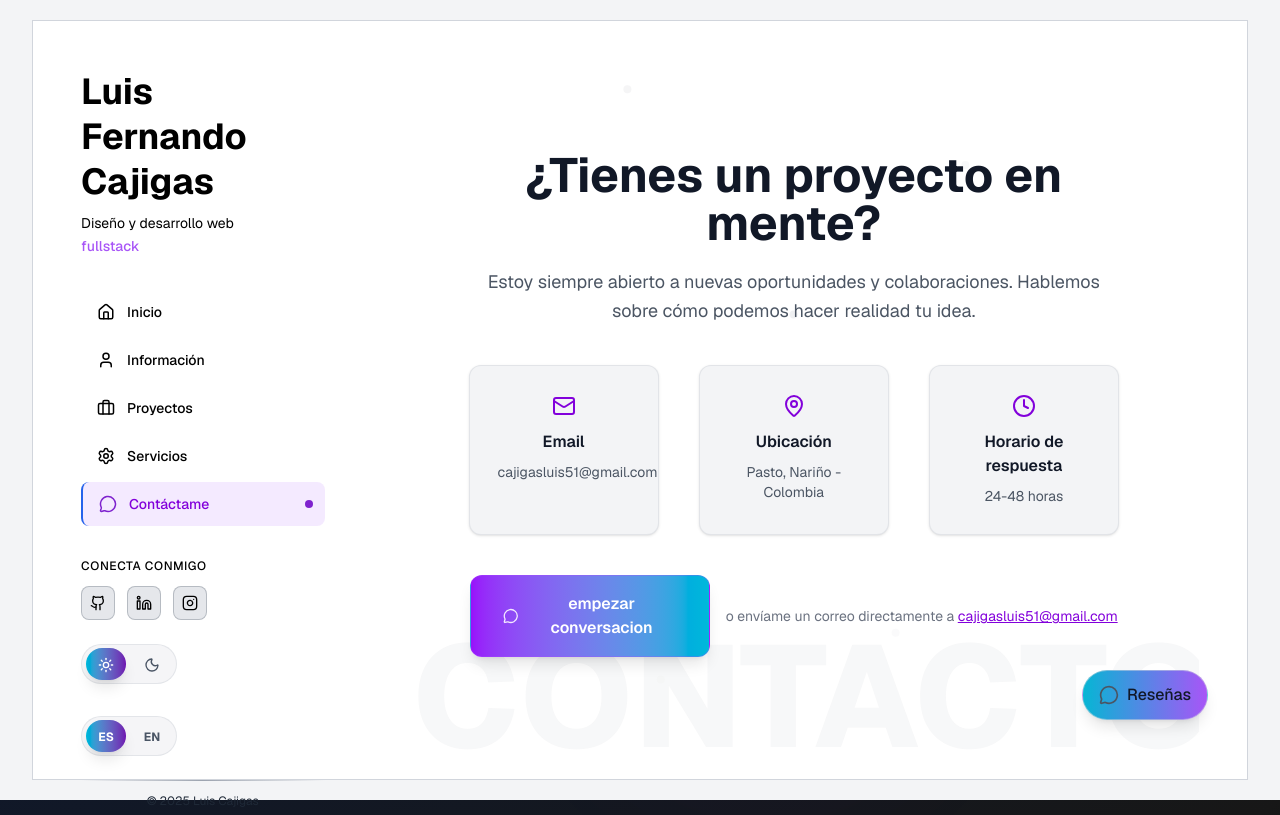
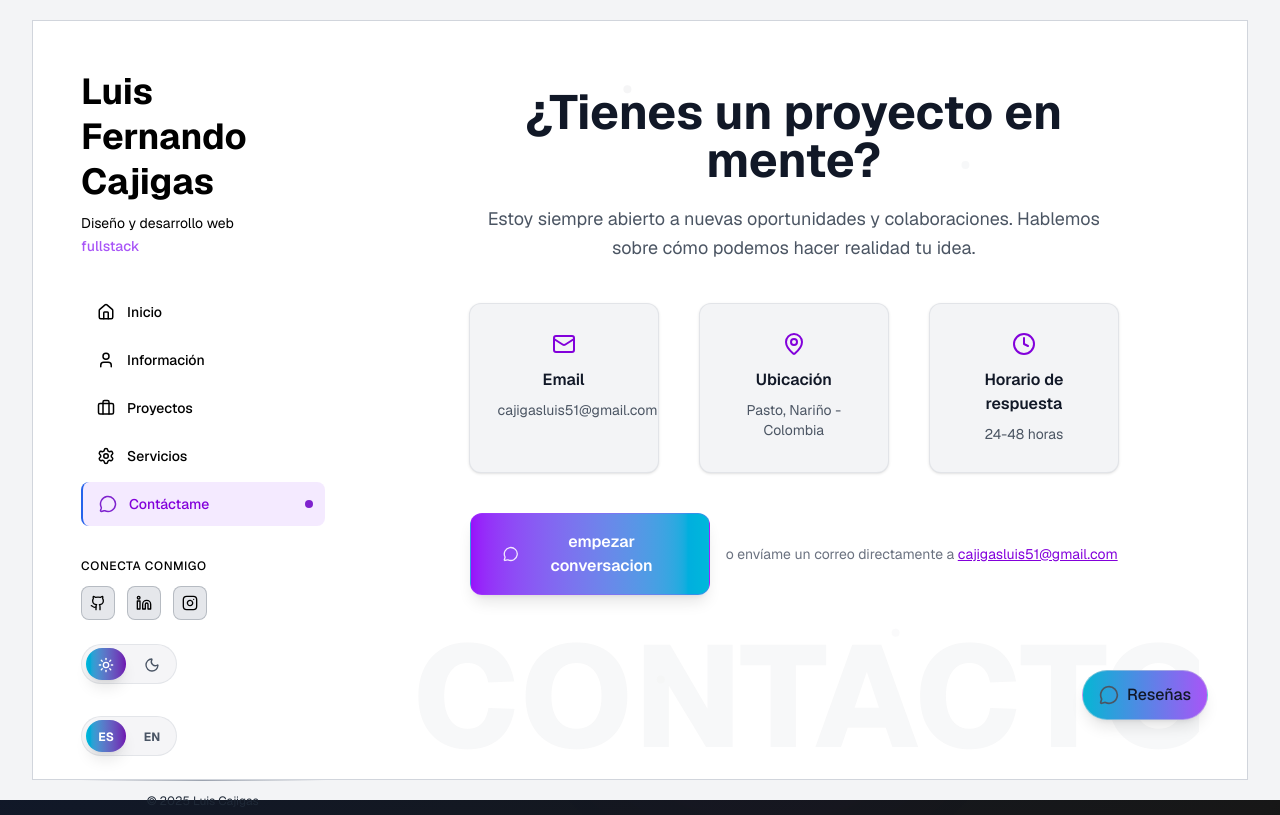
Before and after one commit to luiscajigas/luis_fernando_cajigas, a Next.js app: page / in a window 1280 px wide. Both pictures are taken after a click on the button "Contáctame". Built offline with nearby package versions, Linux system fonts and the light colour scheme.

Commit message:
arreglo contactO

```diff
--- a/src/app/sections/Contacto.tsx
+++ b/src/app/sections/Contacto.tsx
@@ -194,8 +194,8 @@ const sendEmail = (e: React.FormEvent<HTMLFormElement>) => {
         {t("contacto_banner_title", lang)}
       </h1>
 
-      {/* Contenedor principal centrado vertical y horizontalmente */}
-      <div className="relative z-10 w-full max-w-6xl min-h-[70vh] mx-auto flex items-center justify-center">
+      {/* Contenedor principal alineado al tope */}
+      <div className="relative z-10 w-full max-w-6xl min-h-[70vh] mx-auto flex items-start justify-center">
         <AnimatePresence mode="wait">
           {!showForm ? (
             <motion.div
@@ -204,7 +204,7 @@ const sendEmail = (e: React.FormEvent<HTMLFormElement>) => {
               animate={{ opacity: 1, y: 0 }}
               exit={{ opacity: 0, y: -30 }}
               transition={{ duration: 0.5 }}
-              className="flex flex-col items-center gap-10 text-center mt-6"
+              className="flex flex-col items-center gap-10 text-center mt-2"
             >
               {/* Títulos */}
               <motion.div
@@ -297,7 +297,7 @@ const sendEmail = (e: React.FormEvent<HTMLFormElement>) => {
               animate={{ opacity: 1, y: 0 }}
               exit={{ opacity: 0, y: -30 }}
               transition={{ duration: 0.5 }}
-              className="w-full max-w-3xl backdrop-blur-sm border rounded-2xl p-8 md:p-12 relative z-10 shadow-xl md:max-h-[80vh] overflow-y-auto"
+              className="w-full max-w-4xl lg:max-w-5xl backdrop-blur-sm border rounded-2xl p-8 md:p-12 relative z-10 shadow-xl md:max-h-[80vh] overflow-y-auto"
               style={{
                 backgroundColor: getBgColor("rgb(209, 213, 219)", "rgba(20, 20, 20)"),
                 borderColor: getBgColor("rgba(209, 213, 219, 0.5)", "rgba(75, 85, 99, 0.3)"),
```
Also changed, not shown: src/app/page.tsx (line endings or trailing spaces).
